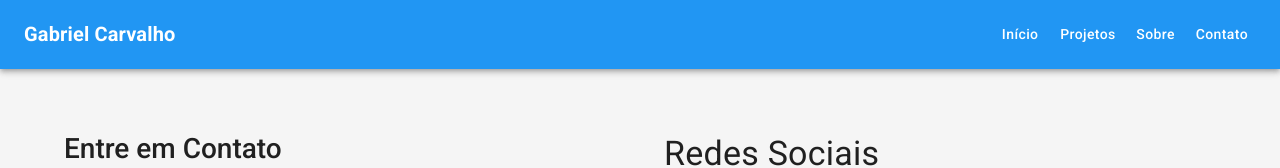
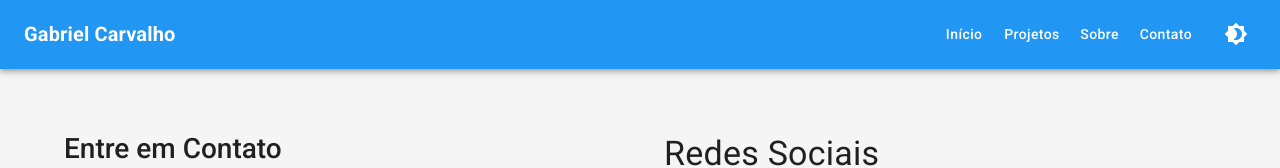
Before and after one commit to Gabrielrc11/devfolio, a React (Vite) app: page /contato in a window 1280 px wide. Shown: the top 168 px of the page. Built offline with nearby package versions, Linux system fonts and the light colour scheme.

Commit message:
feat: Dark mode

```diff
--- a/src/components/Navbar.jsx
+++ b/src/components/Navbar.jsx
@@ -11,7 +11,10 @@ import {
   MenuItem,
 } from '@mui/material';
 import MenuIcon from '@mui/icons-material/Menu';
+import Brightness4Icon from '@mui/icons-material/Brightness4';
+import Brightness7Icon from '@mui/icons-material/Brightness7';
 import { useNavigate } from 'react-router-dom';
+import { useThemeContext } from '../theme/ThemeContext';
 
 const pages = [
   { title: 'Início', path: '/' },
@@ -23,6 +26,7 @@ const pages = [
 const Navbar = () => {
   const [anchorElNav, setAnchorElNav] = useState(null);
   const navigate = useNavigate();
+  const { mode, toggleTheme } = useThemeContext();
 
   const handleOpenNavMenu = (event) => {
     setAnchorElNav(event.currentTarget);
@@ -120,6 +124,13 @@ const Navbar = () => {
                 {page.title}
               </Button>
             ))}
+            <IconButton
+              sx={{ ml: 2, color: 'white' }}
+              onClick={toggleTheme}
+              aria-label="alternar tema"
+            >
+              {mode === 'dark' ? <Brightness7Icon /> : <Brightness4Icon />}
+            </IconButton>
           </Box>
         </Toolbar>
       </Container>
--- a/src/main.jsx
+++ b/src/main.jsx
@@ -1,15 +1,12 @@
 import React from 'react';
 import ReactDOM from 'react-dom/client';
 import App from './App';
-import { ThemeProvider } from '@mui/material/styles';
-import theme from './theme/theme';
-import CssBaseline from '@mui/material/CssBaseline';
+import { ThemeContextProvider } from './theme/ThemeContext';
 
 ReactDOM.createRoot(document.getElementById('root')).render(
   <React.StrictMode>
-    <ThemeProvider theme={theme}>
-      <CssBaseline />
+    <ThemeContextProvider>
       <App />
-    </ThemeProvider>
+    </ThemeContextProvider>
   </React.StrictMode>
 );
--- /dev/null
+++ b/src/theme/ThemeContext.jsx
@@ -0,0 +1,44 @@
+import { createContext, useContext, useState, useMemo, useEffect } from 'react';
+import { ThemeProvider } from '@mui/material/styles';
+import getTheme from './theme';
+
+const ThemeContext = createContext();
+
+export const useThemeContext = () => {
+  const context = useContext(ThemeContext);
+  if (!context) {
+    throw new Error('useThemeContext deve ser usado dentro de um ThemeContextProvider');
+  }
+  return context;
+};
+
+export const ThemeContextProvider = ({ children }) => {
+  // Inicializa com o tema do sistema
+  const prefersDarkMode = window.matchMedia('(prefers-color-scheme: dark)').matches;
+  const [mode, setMode] = useState(prefersDarkMode ? 'dark' : 'light');
+
+  // Atualiza o tema quando a preferência do sistema mudar
+  useEffect(() => {
+    const mediaQuery = window.matchMedia('(prefers-color-scheme: dark)');
+    const handleChange = (e) => {
+      setMode(e.matches ? 'dark' : 'light');
+    };
+
+    mediaQuery.addEventListener('change', handleChange);
+    return () => mediaQuery.removeEventListener('change', handleChange);
+  }, []);
+
+  const toggleTheme = () => {
+    setMode((prevMode) => (prevMode === 'light' ? 'dark' : 'light'));
+  };
+
+  const theme = useMemo(() => getTheme(mode), [mode]);
+
+  return (
+    <ThemeContext.Provider value={{ mode, toggleTheme }}>
+      <ThemeProvider theme={theme}>
+        {children}
+      </ThemeProvider>
+    </ThemeContext.Provider>
+  );
+};
--- a/src/theme/theme.js
+++ b/src/theme/theme.js
@@ -1,7 +1,8 @@
 import { createTheme } from '@mui/material/styles';
 
-const theme = createTheme({
+const getTheme = (mode) => createTheme({
   palette: {
+    mode,
     primary: {
       main: '#2196f3',
       light: '#64b5f6',
@@ -13,8 +14,8 @@ const theme = createTheme({
       dark: '#c51162',
     },
     background: {
-      default: '#f5f5f5',
-      paper: '#ffffff',
+      default: mode === 'light' ? '#f5f5f5' : '#121212',
+      paper: mode === 'light' ? '#ffffff' : '#1e1e1e',
     },
   },
   typography: {
@@ -49,4 +50,4 @@ const theme = createTheme({
   },
 });
 
-export default theme;
+export default getTheme;
```
Also changed, not shown: src/App.jsx (+8 -12 lines).
